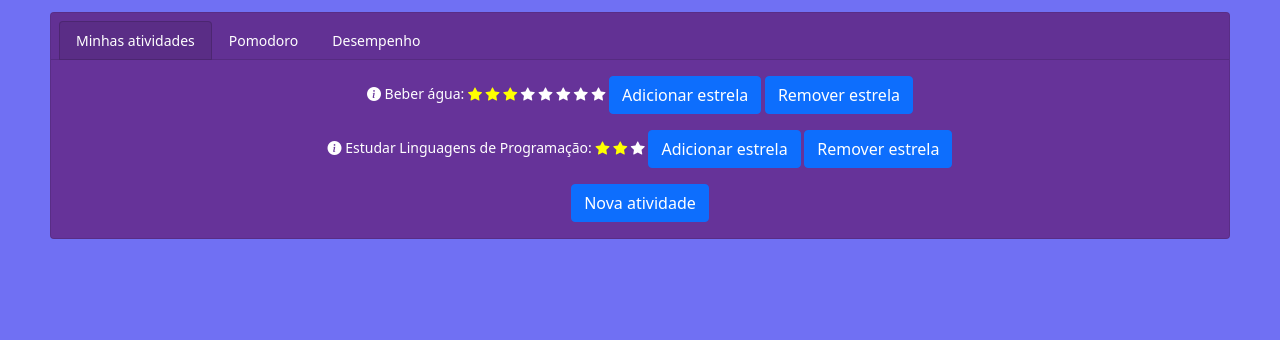
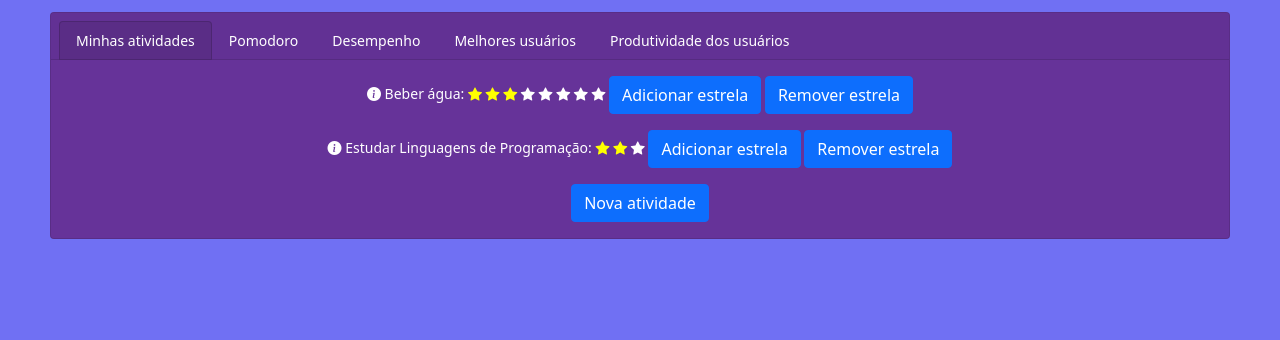
Before and after one commit to JaironHenrique/app-de-gerenciamento, a Django app: page /servicos/ in a window 1280 px wide. Shown: the part 98-438 px from the top of the page. Run offline with Django 3.2, Linux system fonts and the light colour scheme.

Commit message:
Atualizei pag de servicos

```diff
--- a/starfocus/produtividade_tempo/urls.py
+++ b/starfocus/produtividade_tempo/urls.py
@@ -2,5 +2,5 @@ from django.urls import path
 from produtividade_tempo import views
 
 urlpatterns = [
-    path("", views.pagina, name="pagina")
+    path("", views.produtividade, name="produtividade")
 ]
--- a/starfocus/produtividade_tempo/views.py
+++ b/starfocus/produtividade_tempo/views.py
@@ -9,7 +9,7 @@ import os
 import produtividade_tempo
 
 
-def pagina(request):
+def produtividade(request):
     """
     View demonstrating how to display a graph object
     on a web page with Plotly.
--- a/starfocus/static/style.css
+++ b/starfocus/static/style.css
@@ -382,7 +382,7 @@ header, .navbar {
   border-color: rgba(63, 32, 95, 0.5);
 }
 
-.card-text, #aba1, #aba2, #aba3, #aba1-ativa, #aba2-ativa, #aba3-ativa {
+.card-text, #aba1, #aba2, #aba3, #aba4, #aba5, #aba1-ativa, #aba2-ativa, #aba3-ativa {
   color: #FFF;
 }
 
--- a/starfocus/templates/servicos/criar_atv.htm
+++ b/starfocus/templates/servicos/criar_atv.htm
@@ -26,6 +26,12 @@
               </li>
               <li class="nav-item">
               <a class="nav-link" href="{% url 'desempenho' %}" id="aba3">Desempenho</a>
+              </li>
+              <li class="nav-item">
+              <a class="nav-link" href="{% url 'top_user' 10 %}" id="aba4">Melhores usuários</a>
+              </li>
+              <li class="nav-item">
+              <a class="nav-link" href="{% url 'produtividade' %}" id="aba5">Produtividade dos usuários</a>
               </li>
           </ul>
           </div>
--- a/starfocus/templates/servicos/servicos_atv.htm
+++ b/starfocus/templates/servicos/servicos_atv.htm
@@ -22,6 +22,12 @@
                 </li>
                 <li class="nav-item">
                 <a class="nav-link" href="{% url 'desempenho' %}" id="aba3">Desempenho</a>
+                </li>
+                <li class="nav-item">
+                <a class="nav-link" href="{% url 'top_user' 10 %}" id="aba4">Melhores usuários</a>
+                </li>
+                <li class="nav-item">
+                <a class="nav-link" href="{% url 'produtividade' %}" id="aba5">Produtividade dos usuários</a>
                 </li>
             </ul>
             </div>
--- a/starfocus/templates/servicos/servicos_desempenho.htm
+++ b/starfocus/templates/servicos/servicos_desempenho.htm
@@ -23,6 +23,12 @@
                 <li class="nav-item">
                 <a class="nav-link active" href="#" id="aba3-ativa">Desempenho</a>
                 </li>
+                <li class="nav-item">
+                <a class="nav-link" href="{% url 'top_user' 10 %}" id="aba4">Melhores usuários</a>
+                </li>
+                <li class="nav-item">
+                <a class="nav-link" href="{% url 'produtividade' %}" id="aba5">Produtividade dos usuários</a>
+                </li>
             </ul>
             </div>
             <div class="card-body"><div class="row">
--- a/starfocus/templates/servicos/servicos_pomodoro.htm
+++ b/starfocus/templates/servicos/servicos_pomodoro.htm
@@ -23,6 +23,12 @@
                 <li class="nav-item">
                 <a class="nav-link" href="{% url 'desempenho' %}" id="aba3">Desempenho</a>
                 </li>
+                <li class="nav-item">
+                <a class="nav-link" href="{% url 'top_user' 10 %}" id="aba4">Melhores usuários</a>
+                </li>
+                <li class="nav-item">
+                <a class="nav-link" href="{% url 'produtividade' %}" id="aba5">Produtividade dos usuários</a>
+                </li>
             </ul>
             </div>
             <div class="card-body">
--- a/starfocus/top/urls.py
+++ b/starfocus/top/urls.py
@@ -2,5 +2,5 @@ from django.urls import path
 from top import views
 
 urlpatterns = [
-    path("<int:quant>", views.pagina, name="pagina")
+    path("<int:quant>", views.top_user, name="top_user")
 ]
--- a/starfocus/top/views.py
+++ b/starfocus/top/views.py
@@ -4,7 +4,7 @@ import pandas as pd
 import numpy as np
 import os
 
-def pagina(request, quant):
+def top_user(request, quant):
     dados = pd.read_csv(os.path.join('.','db.sqlite3_usuario.csv')).sort_values('tempo', ascending=False)
     dados.reset_index(drop=True, inplace=True)
     dados = dados.iloc[:quant]
```
Also changed, not shown: starfocus/atividades/views.py (+4 -4 lines).
